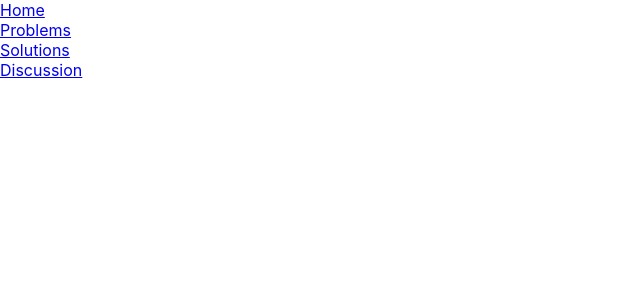
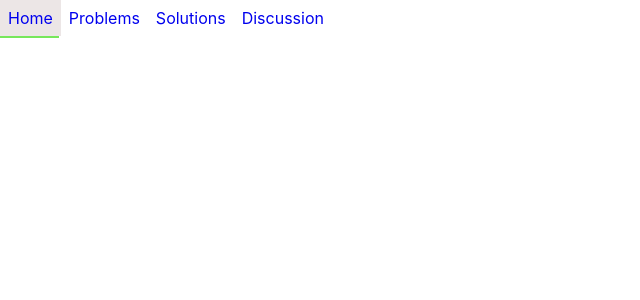
Before and after one commit to Subhra264/the-water-project, a React (Create React App) app in the folder client/: page /discussion in a window 1280 px wide. Shown: the top 300 px of the page, without its empty margins (0-640 px from the left). Built offline with nearby package versions, Linux system fonts and the light colour scheme.

Commit message:
Add SubNavBar

```diff
--- a/client/src/components/SubNavBar/SubNavBar.jsx
+++ b/client/src/components/SubNavBar/SubNavBar.jsx
@@ -1,22 +1,39 @@
+import { useEffect, useRef, useState } from 'react';
 import { Link } from 'react-router-dom';
+import './SubNavBar.scss';
 
 export default function SubNavBar(props) {
+    const offsetWidths = useRef([]);
+    const linkRefs = useRef([useRef(null), useRef(null), useRef(null), useRef(null)]);
+
     const barItems = [
-        <div className='sub-navbar-item' key='home'>
-            <Link to='/home'>Home</Link>
-        </div>,
-        <div className='sub-navbar-item' key='problems'>
-            <Link to='/problems'>Problems</Link>
-        </div>,
-        <div className='sub-navbar-item' key='solutions'>
-            <Link to='/solutions'>Solutions</Link>
-        </div>,
-        <div className='sub-navbar-item' key='discussion'>
-            <Link to='/discussion'>Discussion</Link>
-        </div>
+        ['/', 'Home'],
+        ['/problems', 'Problems'],
+        ['/solutions', 'Solutions'],
+        ['/discussion', 'Discussion'],
     ];
 
+    useEffect(() => {
+        offsetWidths.current[0] = linkRefs.current[0].current.offsetWidth;
+        offsetWidths.current[1] = linkRefs.current[1].current.offsetWidth;
+        offsetWidths.current[2] = linkRefs.current[2].current.offsetWidth;
+        offsetWidths.current[3] = linkRefs.current[3].current.offsetWidth;
+        console.log(linkRefs.current);
+    }, [offsetWidths, linkRefs]);
+
     return (
-        barItems.map(barItem => barItem)
+        <div className='sub-navbar-container'>
+            <div className='sub-navbar'>
+                {console.log('I am rendered again')}
+                {
+                    barItems.map((link, index) => (
+                        <div className='sub-navbar-item' key={link[1]} ref={linkRefs.current[index]} >
+                            <Link to={link[0]}>{link[1]}</Link>
+                        </div>
+                    ))
+                }
+            </div>
+            <div className='selected-bar'></div>
+        </div>
     )
 }
--- /dev/null
+++ b/client/src/components/SubNavBar/SubNavBar.scss
@@ -0,0 +1,24 @@
+.sub-navbar {
+    display: flex;
+    .sub-navbar-item {
+        a {
+            display: block;
+            padding: 0.5em;
+            text-decoration: none;
+
+            &:hover {
+                background-color: #ece6e6;
+            }
+        }
+    }
+}
+
+.sub-navbar-container {
+
+    .selected-bar {
+        content: '';
+        width: 3.7em;
+        height: 0.1em;
+        background-color: #77e75b;
+    }
+}
--- a/client/src/index.scss
+++ b/client/src/index.scss
@@ -1,10 +1,17 @@
+* {
+  margin: 0;
+  padding: 0;
+  box-sizing: border-box;
+}
+
 body {
-  margin: 0;
   font-family: -apple-system, BlinkMacSystemFont, 'Segoe UI', 'Roboto', 'Oxygen',
     'Ubuntu', 'Cantarell', 'Fira Sans', 'Droid Sans', 'Helvetica Neue',
     sans-serif;
   -webkit-font-smoothing: antialiased;
   -moz-osx-font-smoothing: grayscale;
+  height: 100vh;
+  width: 100vw;
 }
 
 code {
```
